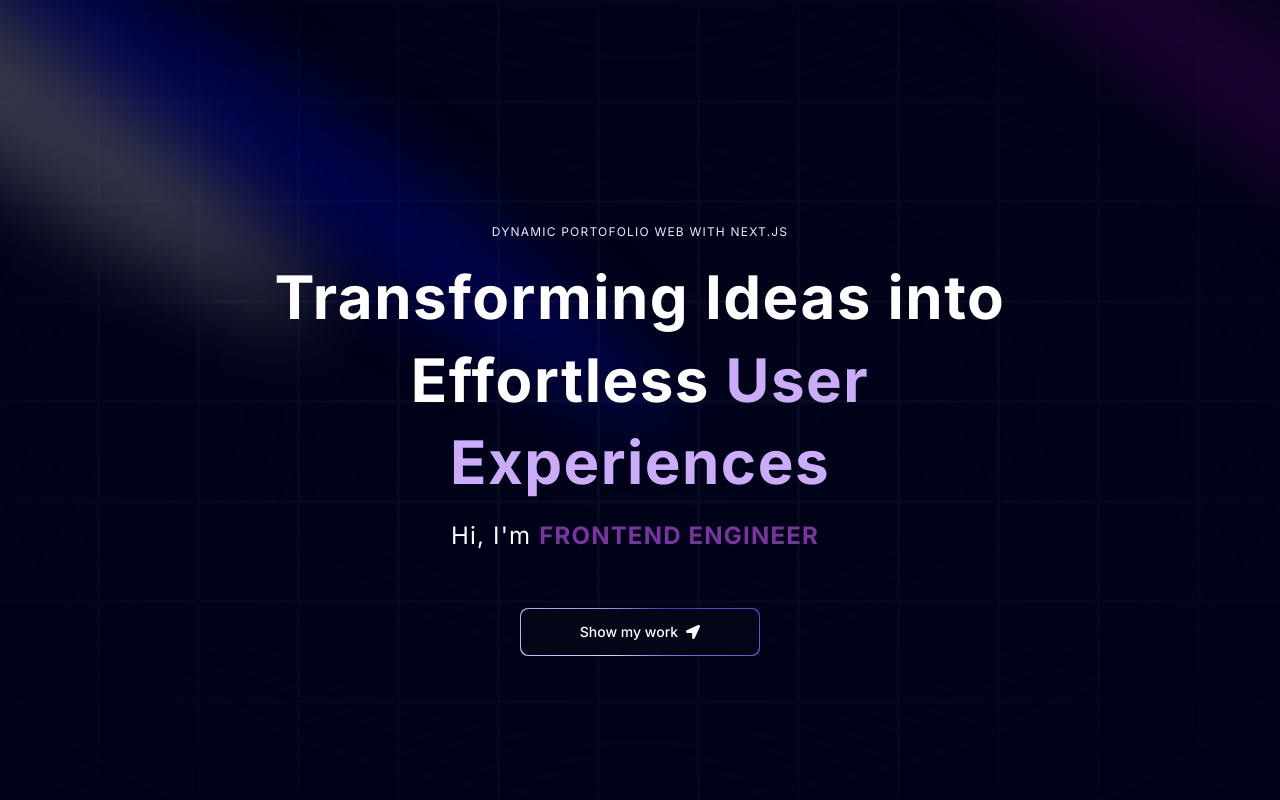
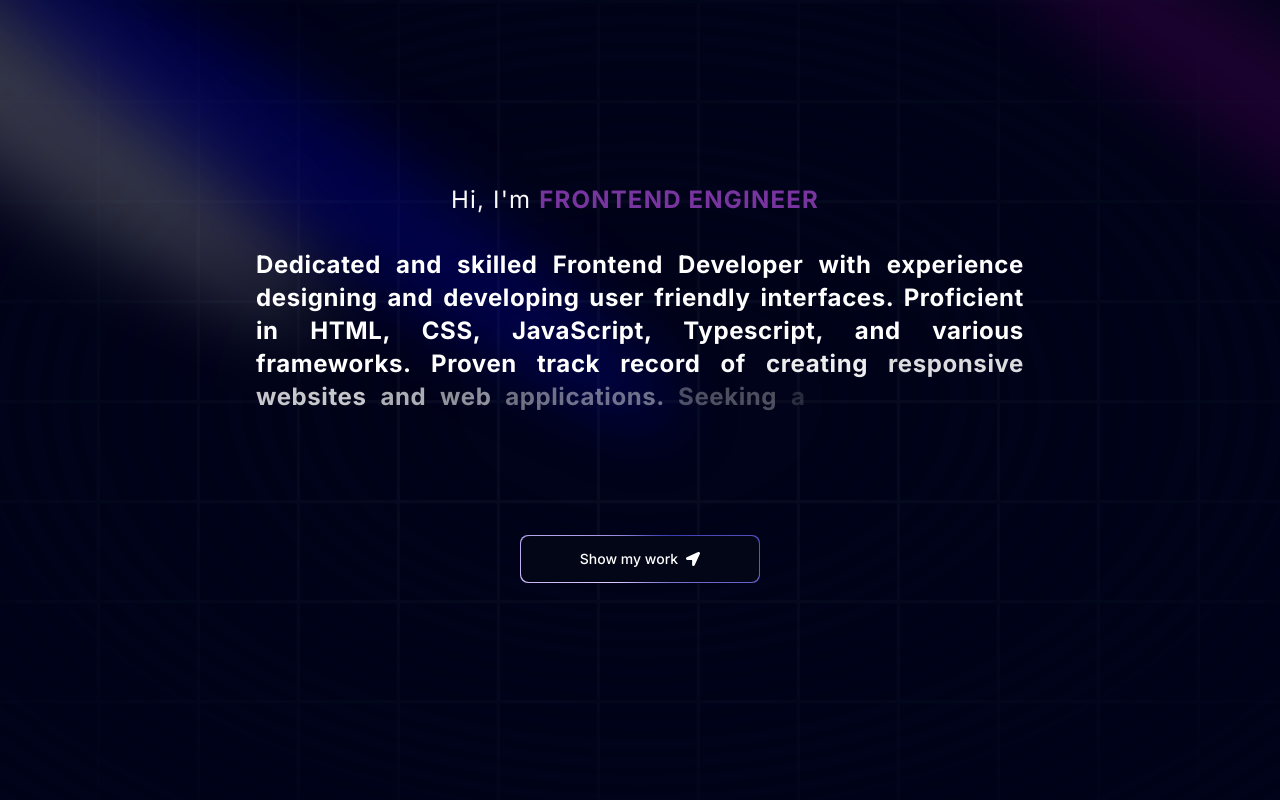
Before and after one commit to dotarsojat69/francofd6-website, a Next.js app: page / in a window 1280 px wide. Shown: the top 800 px of the page. Built offline with nearby package versions, Linux system fonts and the light colour scheme.

Commit message:
feat: update text in hero section

```diff
--- a/components/Hero.tsx
+++ b/components/Hero.tsx
@@ -19,22 +19,17 @@ const Hero = () => {
       <div className="absolute pointer-events-none inset-0 flex items-center justify-center dark:bg-black-100 bg-white [mask-image:radial-gradient(ellipse_at_center,transparent_20%,black)]"></div>
     </div>
 
-    <div className='flex justify-center relative my-20 z-10'>
+    <div className='flex justify-center relative my-10 z-10'>
         <div className='max-w-[80vw] md:max-w-2xl lg:max-w-[60vw] flex flex-col items-center justify-center'>
-        <p className="uppercase tracking-widest text-xs text-center text-blue-100 max-w-80">
-            Dynamic Portofolio Web with Next.js
-          </p>
-
-            <TextGenerateEffect
-                className='text-center text-[40px] md:text-4xl lg:text-6xl'
-                words='Transforming Ideas into Effortless User Experiences'
-            />
-
             <p className='text-center md:tracking-wider mb-4 text-sm md-text-lg lg:text-2xl'>
                 Hi, I&apos;m <TextEffect />
             </p>
+            <TextGenerateEffect
+                className='text-justify text-[20px] md:text-xl lg:text-2xl'
+                words='Dedicated and skilled Frontend Developer with experience designing and developing user friendly interfaces. Proficient in HTML, CSS, JavaScript, Typescript, and various frameworks. Proven track record of creating responsive websites and web applications. Seeking a challenging role where I can utilize my expertise to contribute to a dynamic team and make a meaningful impact.'
+            />
 
-            <a href="#about">
+            <a href="#projects">
                 <MagicButton
                 title="Show my work"
                 icon={<FaLocationArrow />}
--- a/components/ui/TextGenerate.tsx
+++ b/components/ui/TextGenerate.tsx
@@ -33,7 +33,7 @@ export const TextGenerateEffect = ({
           return (
             <motion.span
               key={word + idx}
-              className={`${idx > 3 ? 'text-purple' : 'dark:text-white text-black'} opacity-0`}
+              className={`${idx > 3 ? 'text-white' : 'dark:text-white text-black'} opacity-0`}
             >
               {word}{" "}
             </motion.span>
```
